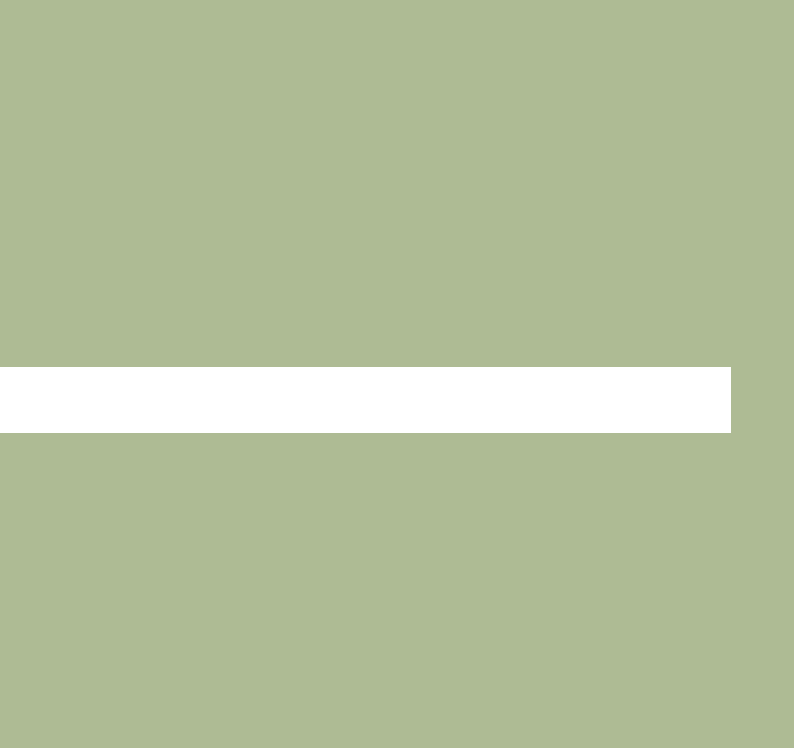
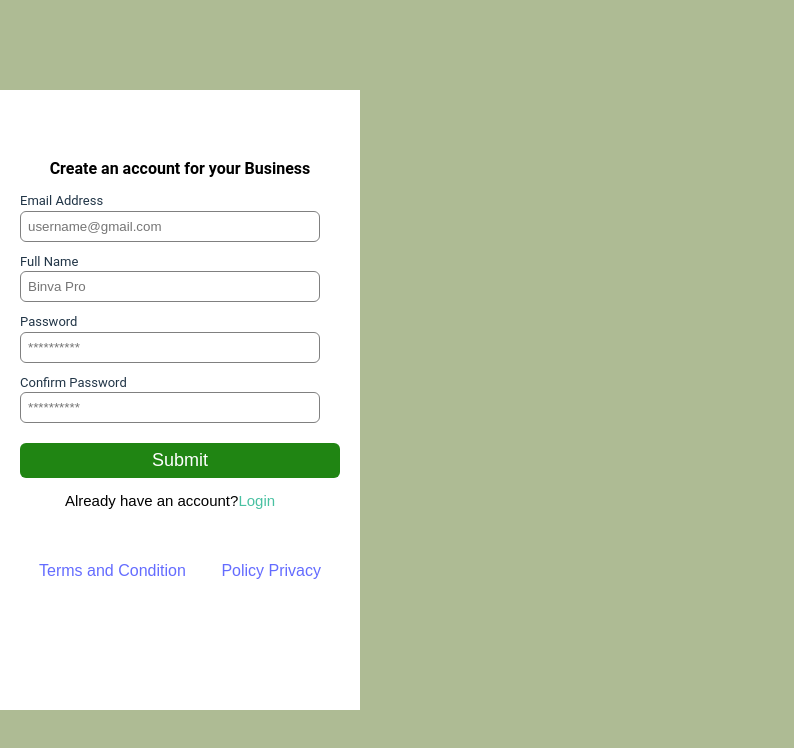
Before and after one commit to Joshua77/Utiva-Hackathon, a React (Vite) app in the folder frontend/dashboard/: page /register in a window 1280 px wide. Shown: the top 748 px of the page, without its empty margins (0-794 px from the left). Built offline with nearby package versions, Linux system fonts and the light colour scheme.

Commit message:
add Faruks code fix the css

```diff
--- a/frontend/dashboard/src/components/login/LoginForm.jsx
+++ b/frontend/dashboard/src/components/login/LoginForm.jsx
@@ -1,14 +1,40 @@
-import { useState } from "react";
-import "./LoginForm.css"
+// import { useState } from "react";
+// import "./LoginForm.css"
 
+// function LoginForm() {
+//   return (
+//     <>
+//       <div>
+//         <h2>WELCOME TO LOGIN PAGE</h2>
+
+//       </div>
+//     </>
+//   );
+// }
+
+// export default LoginForm;
+
+
+
+import React from 'react';
+import './LoginForm.css'; // Import the CSS file
+import { Link } from 'react-router-dom';
 function LoginForm() {
+
   return (
-    <>
-      <div>
-        <h2>WELCOME TO LOGIN PAGE</h2>
-
-      </div>
-    </>
+    <div className="login-box">
+      <h2>Login | BINVA </h2>
+      <form>
+        <label>Email Address</label>
+        <input type="email" placeholder="username@gmail.com" />
+        <label>Password</label>
+        <input type="password" placeholder="*************" />
+        <input type="button" value="Submit" />
+      </form>
+      <p className="para-2">
+       <a href='#'>Forget Password </a>Not have an account? <Link to="/SignupForm">Sign Up</Link>
+      </p>
+    </div>
   );
 }
 
--- a/frontend/dashboard/src/components/signup/SignupForm.jsx
+++ b/frontend/dashboard/src/components/signup/SignupForm.jsx
@@ -1,15 +1,52 @@
-import { useState } from "react";
-import "./SignupForm.css";
+// import { useState } from "react";
+// import "./SignupForm.css";
+
+
+// function SignupPage() {
+//   return (
+//     <>
+//       <div>
+//         <h1>WELCOME TO SIGN UP PAGE</h1>
+
+//       </div>
+//     </>
+//   );
+// }
+
+// export default SignupPage;
+
+
+import React from 'react';
+import { Link } from 'react-router-dom';
+import './SignupForm.css'; // Import the CSS file
 
 
 function SignupPage() {
+
   return (
-    <>
-      <div>
-        <h1>WELCOME TO SIGN UP PAGE</h1>
-
-      </div>
-    </>
+    <div className="signup-box">
+      <h1>BINVA</h1>
+      <h4>Create an account for your Business </h4>
+      <form>
+        <label>Email Address</label>
+        <input type="email" placeholder="username@gmail.com" />
+        <label>Full Name</label>
+        <input type="text" placeholder="Binva Pro" />
+        <label>Password</label>
+        <input type="password" placeholder="**********" />
+        <label>Confirm Password</label>
+        <input type="password" placeholder="**********" />
+        <input type="button" value="Submit" />
+        <p className="para-2">
+          Already have an account?
+           <Link to="/LoginForm">Login</Link>
+           </p>
+      </form>
+      <p>
+        By clicking the Sign Up button, you agree to our <br />
+        <a href="#">Terms and Condition</a> and <a href="#">Policy Privacy</a>
+      </p>
+    </div>
   );
 }
 
```
